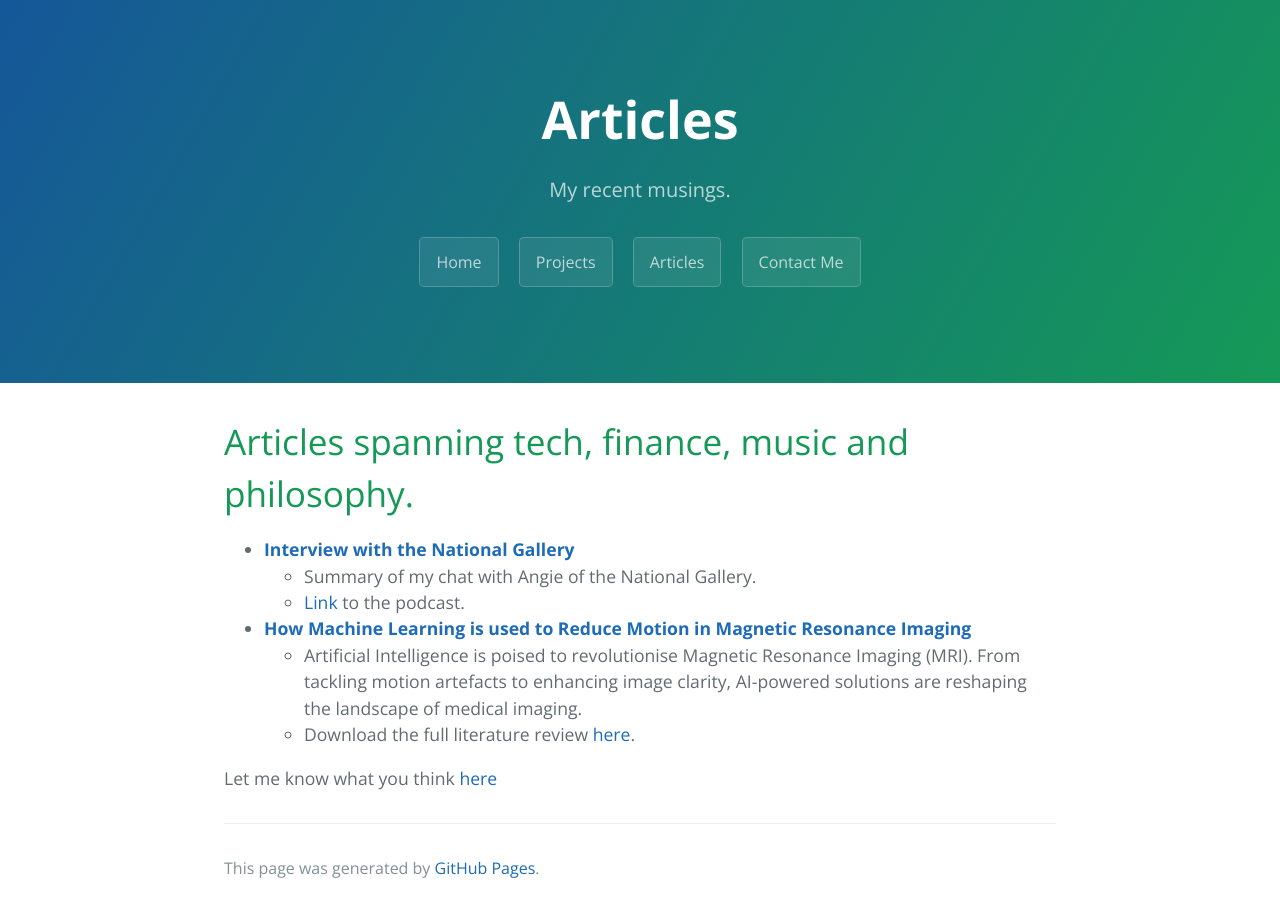
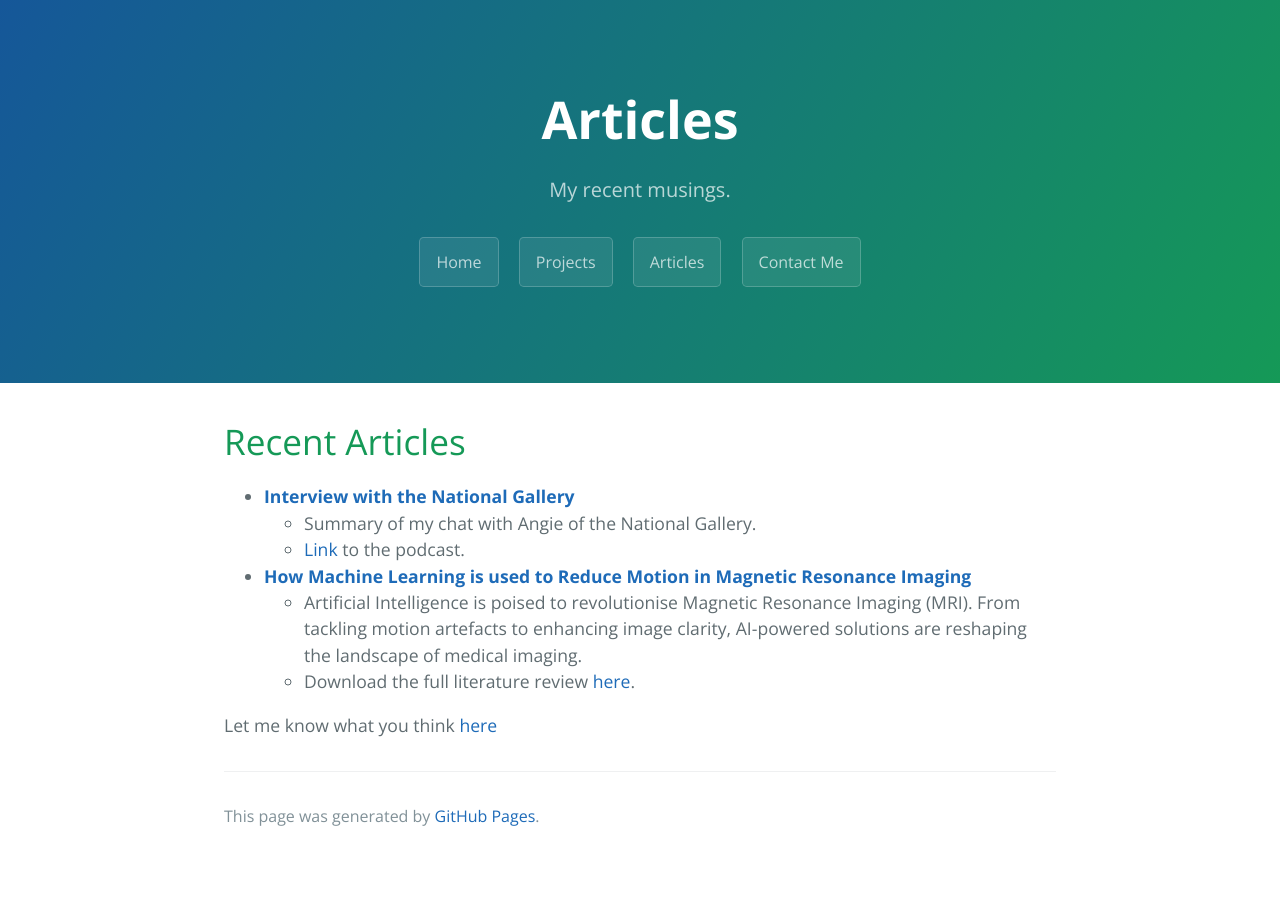
Before and after one commit to arelakaunu/arelakaunu.github.io, a Jekyll site: the page built from articles.md, in a window 1280 px wide. Built offline with Jekyll 4.4.1, drawn with Linux system fonts in a browser that asks for light colours.

Commit message:
Update articles.md

```diff
--- a/articles.md
+++ b/articles.md
@@ -4,7 +4,7 @@ title: Articles
 description: My recent musings.
 ---
 
-# Articles spanning tech, finance, music and philosophy.
+# Recent Articles
 
 - [**Interview with the National Gallery**](/nat-gal.html)
   - Summary of my chat with Angie of the National Gallery.
```
